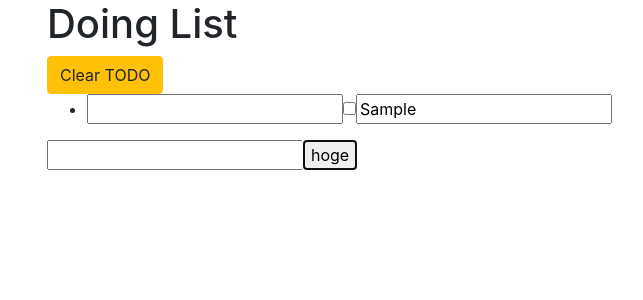
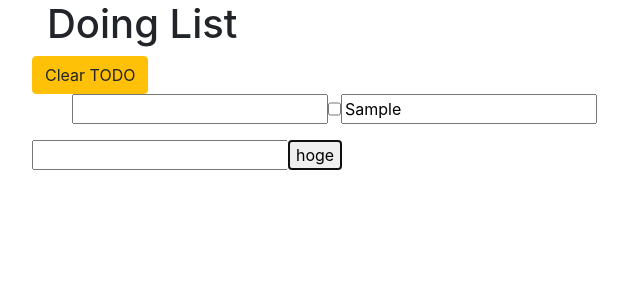
Before and after one commit to yoshihara/doidoi, a React app: page / in a window 1280 px wide. Both pictures are taken after typing "Sample" into the empty fields and a click on the button "hoge". Shown: the top 300 px of the page, without its empty margins (38-681 px from the left). Built offline with nearby package versions, Linux system fonts and the light colour scheme.

Commit message:
Add class to align as each row

```diff
--- a/src/index.jsx
+++ b/src/index.jsx
@@ -85,7 +85,7 @@ class Todos extends React.Component {
 
   _renderTodo(todo, i) {
     return (
-      <li key={i}>
+      <li key={i} className="row">
         <input type="number" className="orders" />
         <input
           type="checkbox"
@@ -130,7 +130,7 @@ class Todos extends React.Component {
         <div>
           <h1>Doing List</h1>
         </div>
-        <div>
+        <div className="row">
           <button
             type="button"
             className="btn btn-warning"
@@ -142,7 +142,7 @@ class Todos extends React.Component {
         <div>
           <ul>{this._renderTodos()}</ul>
         </div>
-        <div>{this._renderNewTodoForm()}</div>
+        <div className="row">{this._renderNewTodoForm()}</div>
       </div>
     );
   }
```
